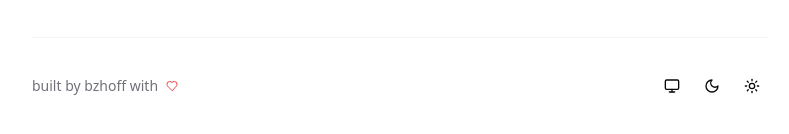
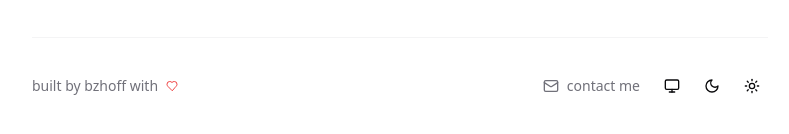
Before and after one commit to prompt-stack/bzhoff, a Next.js app: page /about in a window 1280 px wide. Shown: the part 3441-3575 px from the top of the page, without its empty margins (240-1029 px from the left). Built offline with nearby package versions, Linux system fonts and the light colour scheme; no server answers.

Commit message:
feat: update contact information and footer layout - Add contact me to footer - Update creator profile contact info - Update development log

```diff
--- a/app/components/layout/footer.tsx
+++ b/app/components/layout/footer.tsx
@@ -2,7 +2,7 @@
 
 import { useState } from "react"
 import { ThemeToggle } from "@/app/theme-toggle"
-import { Heart } from 'lucide-react'
+import { Heart, Mail } from 'lucide-react'
 import { cn } from "@/lib/utils"
 
 export function Footer() {
@@ -37,7 +37,17 @@ export function Footer() {
           )}
         </button>
       </div>
-      <ThemeToggle />
+
+      <div className="flex items-center gap-4">
+        <a
+          href="mailto:brandonzhoff@gmail.com"
+          className="inline-flex items-center gap-2 text-sm text-muted-foreground hover:text-foreground transition-colors"
+        >
+          <Mail className="h-4 w-4" />
+          contact me
+        </a>
+        <ThemeToggle />
+      </div>
     </footer>
   )
 }
--- a/app/data/profiles.tsx
+++ b/app/data/profiles.tsx
@@ -1,7 +1,7 @@
 "use client"
 
 import React from 'react'
-import { MessageCircle, Send } from 'lucide-react'
+import { Mail } from 'lucide-react'
 import type { PersonalProfile, CreatorProfile } from "@/app/components/profile/types"
 
 export const profiles = {
@@ -90,6 +90,11 @@ export const profiles = {
     ],
     connectLinks: [
       {
+        title: "Email",
+        href: "mailto:brandonzhoff@gmail.com",
+        icon: <Mail className="h-4 w-4" />,
+      },
+      {
         title: "LinkedIn",
         href: "https://www.linkedin.com/in/hoffbrandon/",
         icon: (
--- a/package.json
+++ b/package.json
@@ -61,6 +61,7 @@
     "react-hook-form": "^7.54.1",
     "react-markdown": "^9.0.1",
     "react-resizable-panels": "^2.1.7",
+    "react-share": "^5.1.2",
     "recharts": "2.15.0",
     "rehype-autolink-headings": "^7.1.0",
     "rehype-katex": "^7.0.1",
```
Also changed, not shown: 2025-01-06_log.txt, 1 other file (tests, documents, lock files or other folders).
